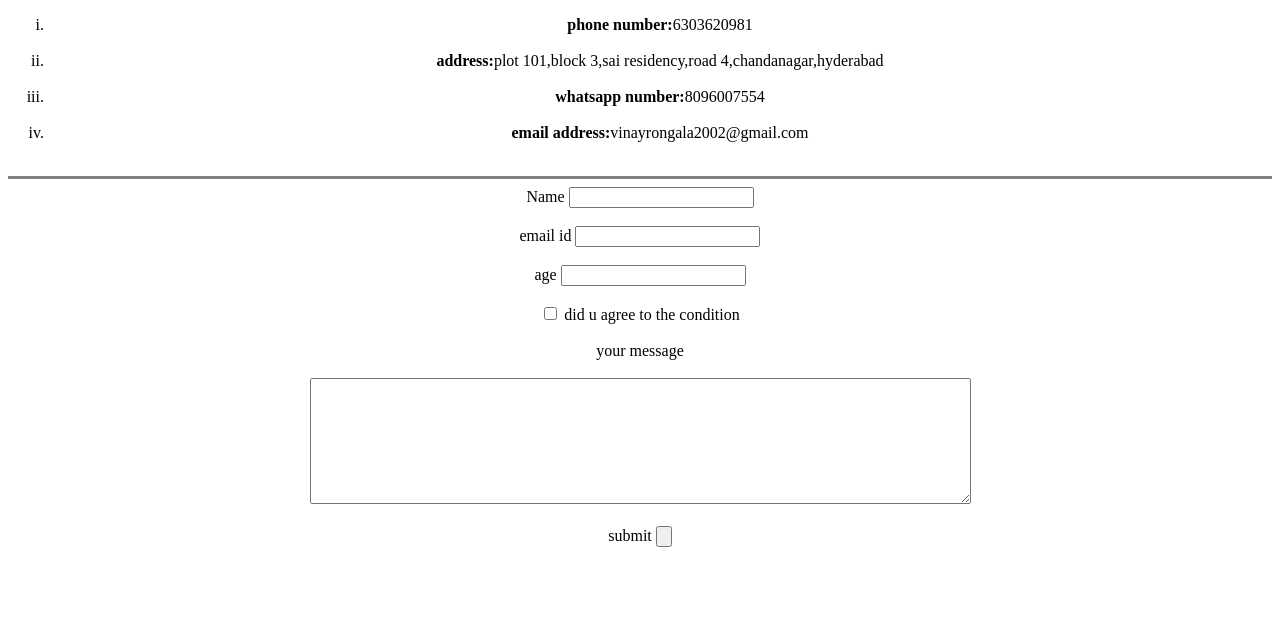
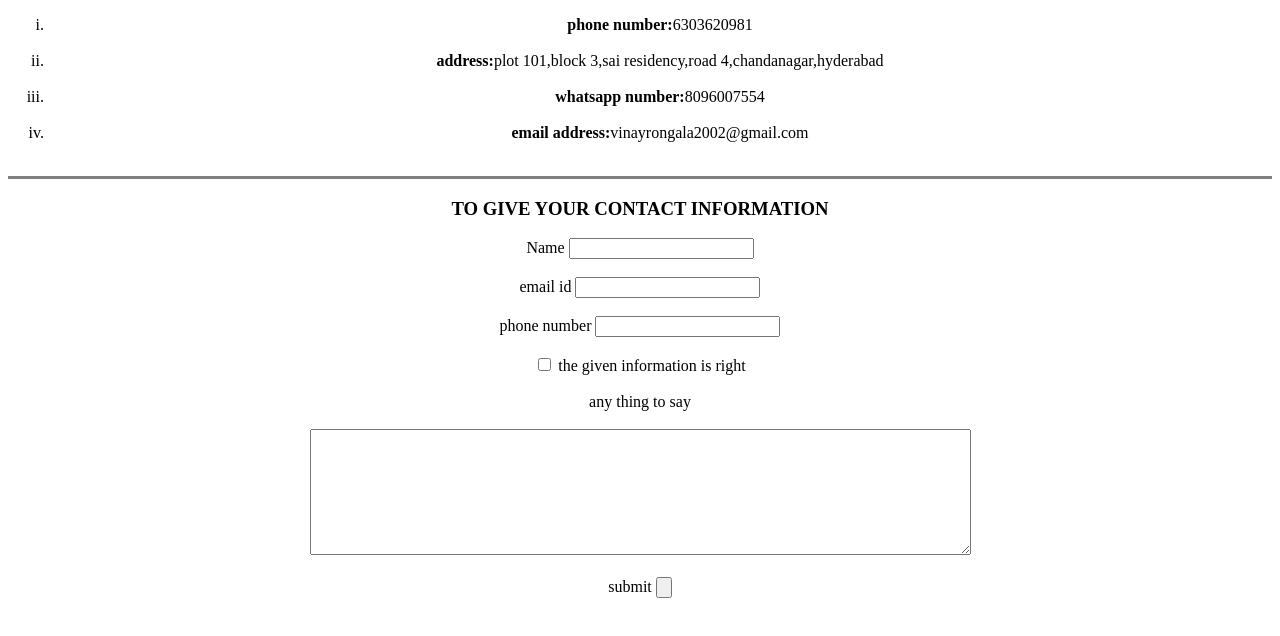
Before and after one commit to rongalavinay/cv, a plain HTML site: page contact details.html in a window 1280 px wide. Drawn offline with Linux system fonts and the light colour scheme.

Commit message:
Update contact details.html

```diff
--- a/contact details.html
+++ b/contact details.html
@@ -17,6 +17,7 @@
         <br>
       </ol>
       <hr size="3" noshade>
+      <h3>TO GIVE YOUR CONTACT INFORMATION</h3>
       <form action="mailto:vinayrongala2002@gmail.com" method="post" enctype="text/plain">
         <label>Name</label>
         <input type="text" name="your Name" value="">
@@ -24,13 +25,13 @@
         <label>email id</label>
         <input type="email" name="your email" value="">
         <br><br>
-        <label>age</label>
-        <input type="number" name="your age" value="">
+        <label>phone number</label>
+        <input type="tel" name="your number" value="">
         <br><br>
         <input type="checkbox" name="" value="">
-        <label>did u agree to the condition</label>
+        <label>the given information is right</label>
         <br><br>
-        <label>your message</label><br><br>
+        <label>any thing to say</label><br><br>
         <textarea name="your message" rows="8" cols="80"></textarea><br><br>
         <label>submit</label>
         <input type="submit" name="" value="">
```
